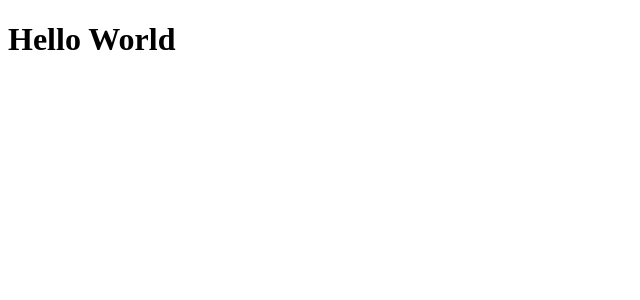
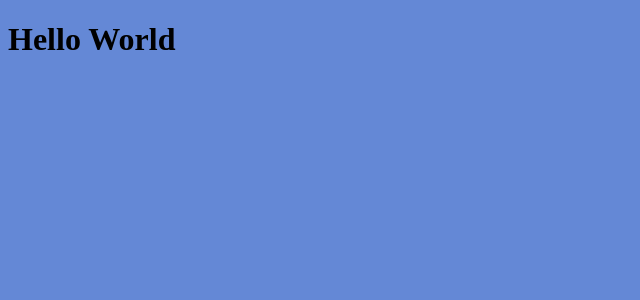
Before and after one commit to jrodriguezdiazz/intro-to-webpack, a React app: page / in a window 1280 px wide. Shown: the top 300 px of the page, without its empty margins (0-640 px from the left). Built offline with nearby package versions, Linux system fonts and the light colour scheme.

Commit message:
🔧 Configure the processor for .CSS and .SCSS

```diff
--- a/package.json
+++ b/package.json
@@ -29,8 +29,13 @@
     "@babel/preset-env": "^7.14.7",
     "@babel/preset-react": "^7.14.5",
     "babel-loader": "^8.2.2",
+    "css-loader": "^5.2.6",
     "html-loader": "^2.1.2",
     "html-webpack-plugin": "^5.3.2",
+    "mini-css-extract-plugin": "^2.1.0",
+    "sass": "^1.35.1",
+    "sass-loader": "^12.1.0",
+    "style-loader": "^3.0.0",
     "webpack": "^5.42.0",
     "webpack-cli": "^4.7.2",
     "webpack-dev-server": "^3.11.2"
--- a/src/index.js
+++ b/src/index.js
@@ -1,4 +1,5 @@
 import ReactDOM from "react-dom";
 import { App } from "./components/App";
+import "./styles/global.scss";
 
 ReactDOM.render(<App />, document.getElementById("app"));
--- /dev/null
+++ b/src/styles/global.scss
@@ -0,0 +1,8 @@
+$base-color: #6488d6;
+
+$color: rbga(black, 0.88);
+
+body {
+  background-color: $base-color;
+  color: $color;
+}
--- a/webpack.config.js
+++ b/webpack.config.js
@@ -1,5 +1,6 @@
 const path = require("path");
 const HtmlWebpackPlugin = require("html-webpack-plugin");
+const MiniCssExtraPlugin = require("mini-css-extract-plugin");
 
 /** @type {import('webpack').Configuration} */
 module.exports = {
@@ -24,12 +25,19 @@ module.exports = {
         test: /\.html$/,
         use: [{ loader: "html-loader" }],
       },
+      {
+        test: /\.(css|scss)$/,
+        use: ["style-loader", "css-loader", "sass-loader"],
+      },
     ],
   },
   plugins: [
     new HtmlWebpackPlugin({
       template: "./public/index.html",
       filename: "./index.html",
+    }),
+    new MiniCssExtraPlugin({
+      filename: "[name].css",
     }),
   ],
   devServer: {
```
Also changed, not shown: 1 other file (tests, documents, lock files or other folders).
